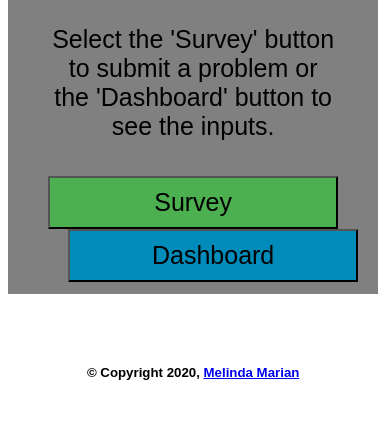
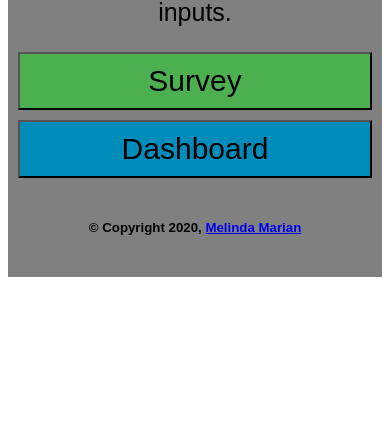
Before and after one commit to MelindaKleszken/Local-Hero, a plain HTML site: page Local Hero.html in a window 390 px wide. Shown: the part 517-959 px from the top of the page. After the commit the page ends 844 px from the top, so only its background shows below. Drawn offline with Linux system fonts and the light colour scheme.

Commit message:
Final project uploaded

```diff
--- a/Local Hero.html
+++ b/Local Hero.html
@@ -1,25 +1,29 @@
-<!DOCTYPE html
+<!DOCTYPE html>
 <html>
 <head>
-    <title>Local Hero</title>
+<title>Local Hero</title>
+<meta charset="UTF-8">
+<meta name="viewport" content="width=device-width, initial-scale=1">
+<style>
+    * {
+    box-sizing: border-box;
+    }
+    .html{
+        margin: 0;
 
-<style>
-    .html{
-        box-sizing: border-box ;
     }
     .main-container{
+        flex: 100%;
+        background:grey;
         font-family: "Arial","Verdana", sans-serif;
-        background:grey;
-        text-align:center;
-        top:20%;
-        width: 99%;
-        height: 97%;
+        height: 100%;
     }
     .elements{
-        padding: 40px 40px;
+        padding: 40px 0 0 0;
+        text-align:center;
     }
     h2 {
-        font-size: 40px;
+        font-size: 35px;
         color: black;
     }
     p {
@@ -30,21 +34,15 @@
     /* Buttons -------------------------*/
     .button{
         text-align:center;
-        font-size: 25px;
         transition-duration: 0.4s;
         float: center;
         padding: 10px;
-    }
-    @media screen and (max-width: 600px){
-    .button{
-        width: 100%;}
     }
     .button1 {
         background-color: #4CAF50;
         color: black;
         border: 1% solid darkslategrey;
         position: relative;
-        right:10px;
     }
     .button1:hover {
         background-color: #4CAF50;
@@ -56,7 +54,6 @@
         color: black;
         border: 1% solid darkslategrey;
         position: relative;
-        left:10px;
     }
     .button2:hover {
         background-color: #008CBA;
@@ -64,7 +61,35 @@
         font-weight: bold;
     }
     .copyright{
-        padding-top: 50px;
+        padding-top: 90px;
+        padding-bottom: 20px;
+    }
+
+    /* Media ------------- */
+    @media screen and (max-width: 600px){
+    .button{
+        width: 100%;
+        font-size:30px;
+        align-items: center;}
+    .button1,.button2{
+        flex-direction: column;
+    }
+    .button1{
+        bottom:10px;}
+    .copyright{
+        padding-top: 10px;}
+    h2 {
+        font-size: 35px;}
+    }
+    @media screen and (min-width: 601px) {
+    h2 {
+        font-size: 45px;}
+    .button{
+        font-size:37px;}
+    .button1{
+        right:40px;}
+    .button2{
+        left:80px;}
     }
 </style>
 </head>
@@ -72,7 +97,6 @@
 <body>
     <div class="main-container">
         <div class="elements">
-            <!-- <div class="title"><h1>Local Hero</h1></div> -->
             <div class="icon-image"><a href="https://melindamarian.com/" target="_blank">
                 <img alt="Local Hero" src="local hero.jpg"></a>
             </div>
```
